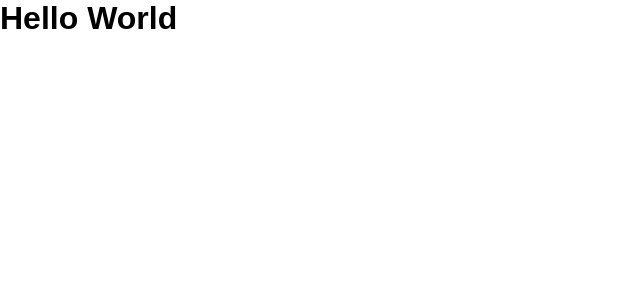
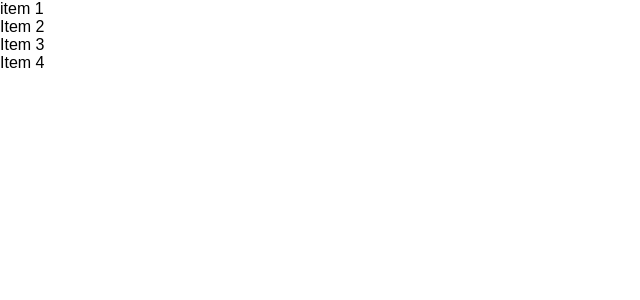
Before and after one commit to jorgeparis/product-list-with-cart, a React (Vite) app in the folder route-pr/: page / in a window 1280 px wide. Shown: the top 300 px of the page, without its empty margins (0-640 px from the left). Built offline with nearby package versions, Linux system fonts and the light colour scheme.

Commit message:
sem ideia da mensage,

```diff
--- a/route-pr/src/App.jsx
+++ b/route-pr/src/App.jsx
@@ -1,7 +1,14 @@
 export default function App() {
   return (
-    <div className="App">
-      <h1>Hello World</h1>
+    <>
+    <div className="containr">
+      <ul className="lista">
+        <li>item 1</li>
+        <li>Item 2</li>
+        <li>Item 3</li>
+        <li>Item 4</li>
+      </ul>
     </div>
+    </>
   );
 }
```
Also changed, not shown: route-pr/src/components/Card/Card.css (added), route-pr/src/components/Card/Card.jsx (added), route-pr/src/components/Navbar/Navbar.css (added), route-pr/src/components/Navbar/Navbar.jsx (added).
